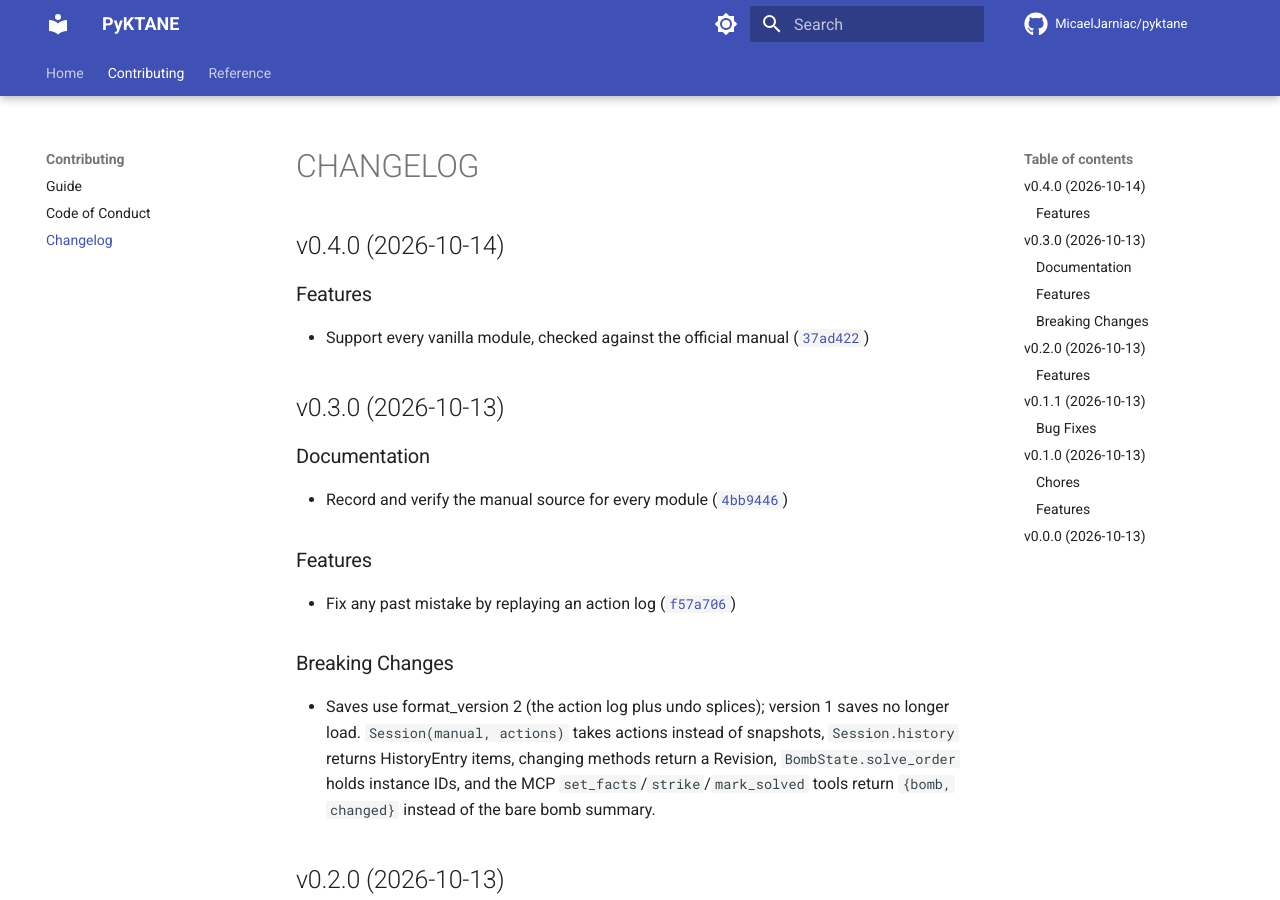
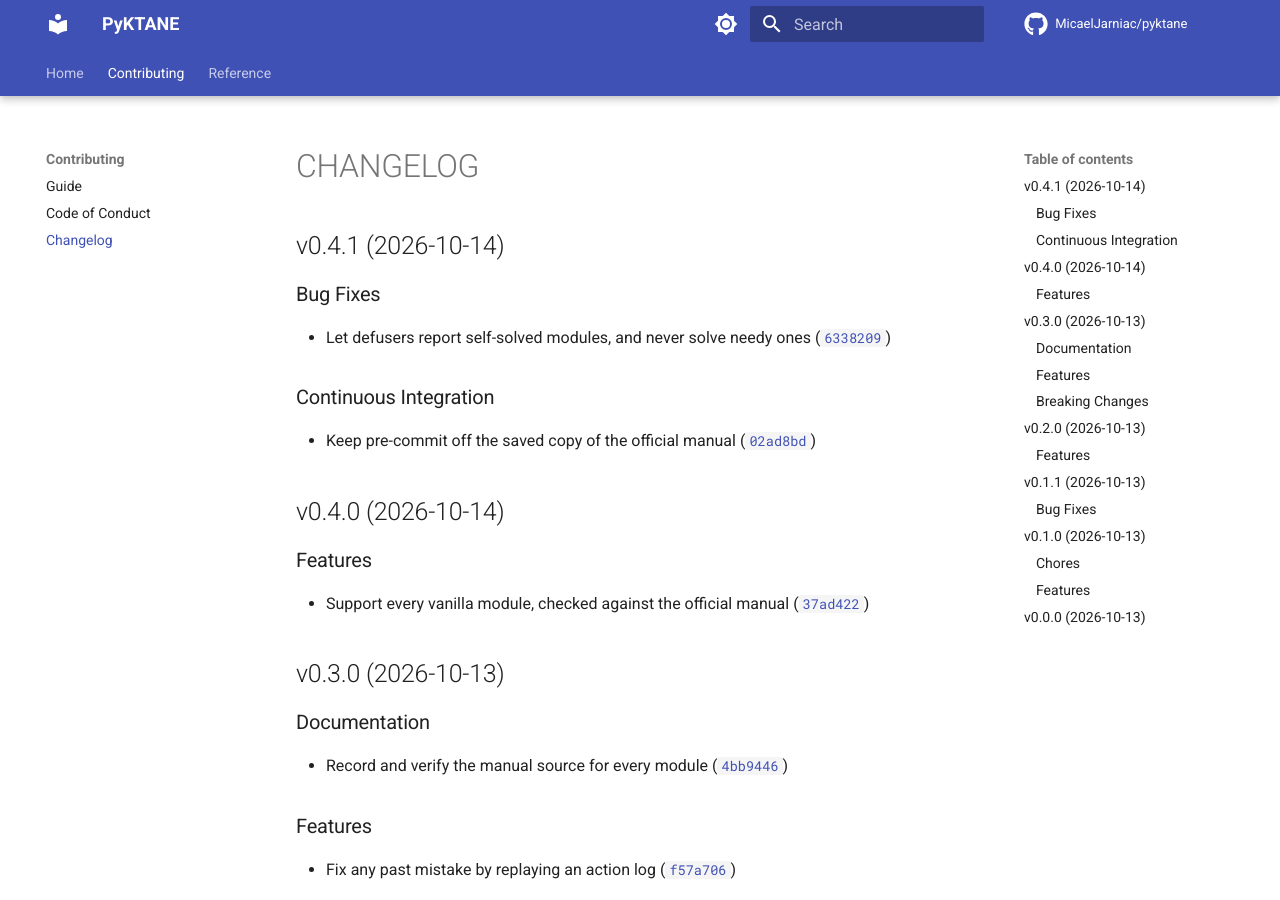
Before and after one commit to MicaelJarniac/pyktane, an MkDocs documentation site: the page built from docs/CHANGELOG.md, in a window 1280 px wide and 900 px high. Built offline with MkDocs 1.6.1 and Material for MkDocs 9.7.7, drawn with Linux system fonts in a browser that asks for light colours; comment, search, counter and statistics services are not loaded.

Commit message:
0.4.1
Automatically generated by python-semantic-release

```diff
--- a/docs/CHANGELOG.md
+++ b/docs/CHANGELOG.md
@@ -1,6 +1,19 @@
 # CHANGELOG
 
 <!-- version list -->
+
+## v0.4.1 (2026-10-14)
+
+### Bug Fixes
+
+- Let defusers report self-solved modules, and never solve needy ones
+  ([`6338209`](https://github.com/MicaelJarniac/pyktane/commit/6338209198e39215e8ea8791832cd349254f31c9))
+
+### Continuous Integration
+
+- Keep pre-commit off the saved copy of the official manual
+  ([`02ad8bd`](https://github.com/MicaelJarniac/pyktane/commit/02ad8bd28de38bedc0f66a4a71a87793cc16088c))
+
 
 ## v0.4.0 (2026-10-14)
 
--- a/pyproject.toml
+++ b/pyproject.toml
@@ -1,6 +1,6 @@
 [project]
 name = "pyktane"
-version = "0.4.0"
+version = "0.4.1"
 description = "Python KTANE utilities."
 authors = [
   {name = "Micael Jarniac", email = "micael@jarniac.dev"},
```
Also changed, not shown: 1 other file.
